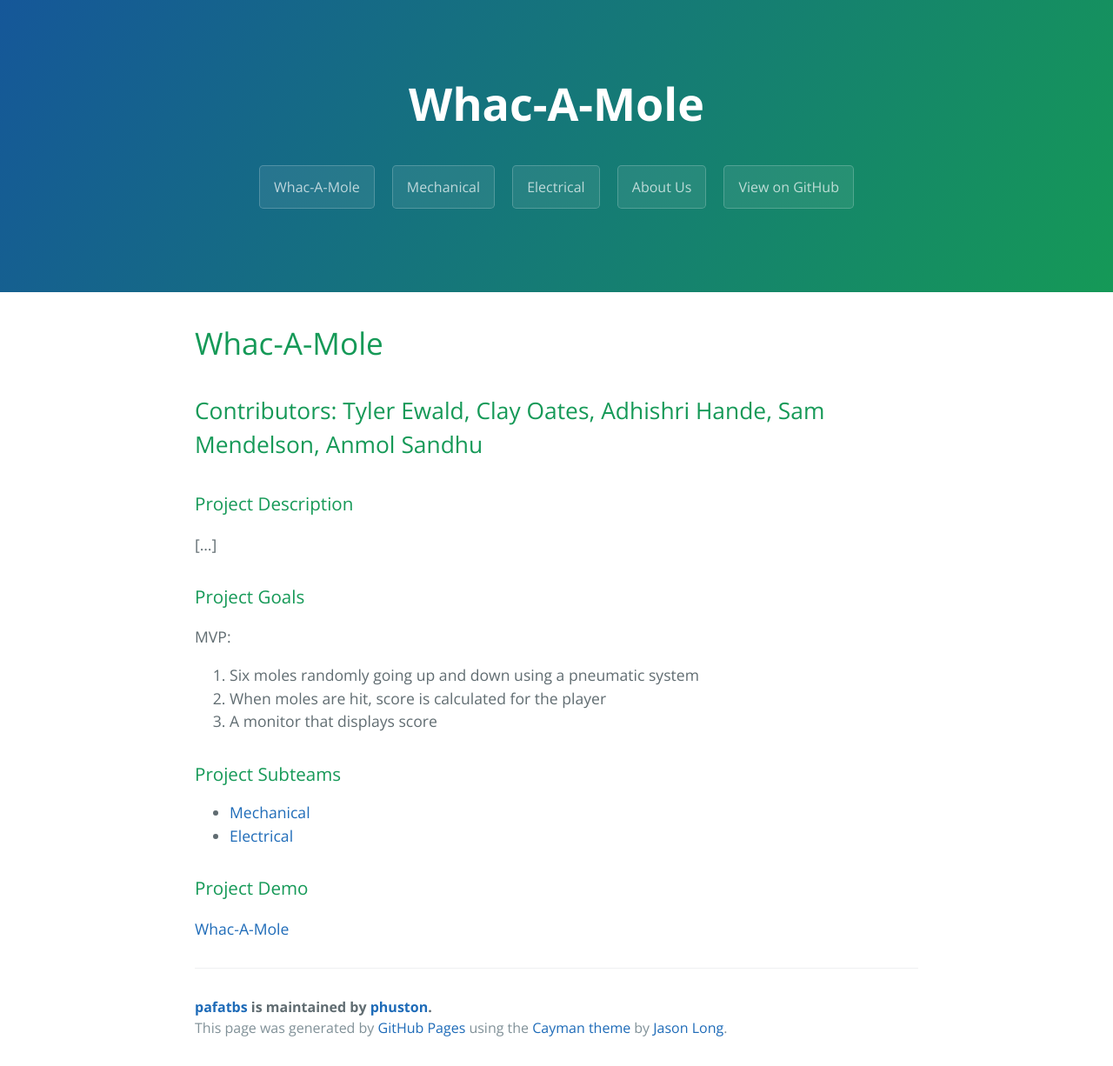
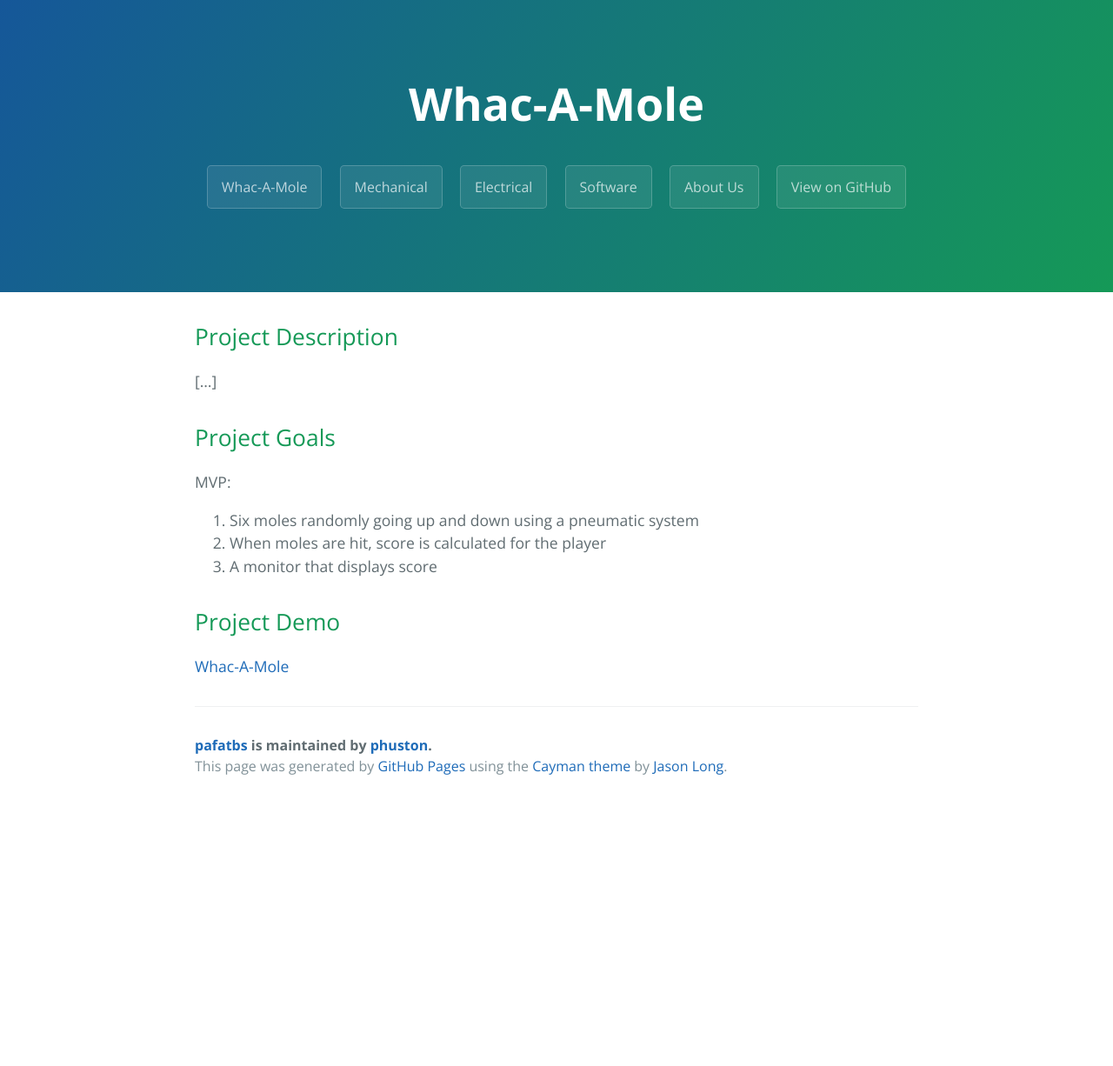
Before and after one commit to iamtheyammer/pie-whack-a-mole, a Jekyll site: the page built from index.md, in a window 1280 px wide. Shown: the whole page at 87% size. Built offline with Jekyll 4.4.1, drawn with Linux system fonts in a browser that asks for light colours; after the commit the page ends 925 px from its top, so only the background shows below that.

Commit message:
added software writeup

```diff
--- a/_layouts/template.html
+++ b/_layouts/template.html
@@ -16,6 +16,7 @@
       <a href= "http://whack.docs.yammer.me/index" class="btn">Whac-A-Mole</a>
       <a href= "http://whack.docs.yammer.me/mechanical" class="btn">Mechanical</a>
       <a href= "http://whack.docs.yammer.me/electrical" class="btn">Electrical</a>
+      <a href= "http://whack.docs.yammer.me/software" class="btn">Software</a>
       <a href= "http://whack.docs.yammer.me/aboutUs" class="btn">About Us</a>
       <a href="https://github.com/iamtheyammer/pie-whack-a-mole" class="btn">View on GitHub</a>
     </section>
--- a/index.md
+++ b/index.md
@@ -3,23 +3,15 @@ title: Whac-A-Mole
 layout: template
 filename: index.md
 ---
-# Whac-A-Mole
-## Contributors: Tyler Ewald, Clay Oates, Adhishri Hande, Sam Mendelson, Anmol Sandhu
-
-### Project Description
+## Project Description
 [...]
 
-### Project Goals
+## Project Goals
 MVP:
 1. Six moles randomly going up and down using a pneumatic system
 2. When moles are hit, score is calculated for the player
 3. A monitor that displays score
 
-### Project Subteams
-
-- [Mechanical](./mechanical.md)
-- [Electrical](./electrical.md)
-
-### Project Demo
+## Project Demo
 
 [Whac-A-Mole](https://www.youtube.com/watch?v=dQw4w9WgXcQ)
```
Also changed, not shown: software.md (added, +43 -0 lines), website-images/software/sprint_1-1.gif (added), website-images/sprint1.png (deleted), website-images/sprint2.png (deleted).
